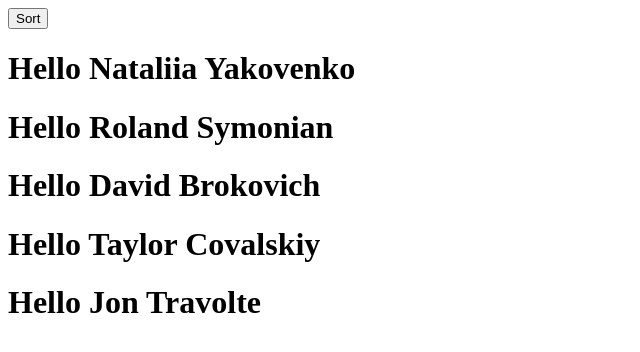
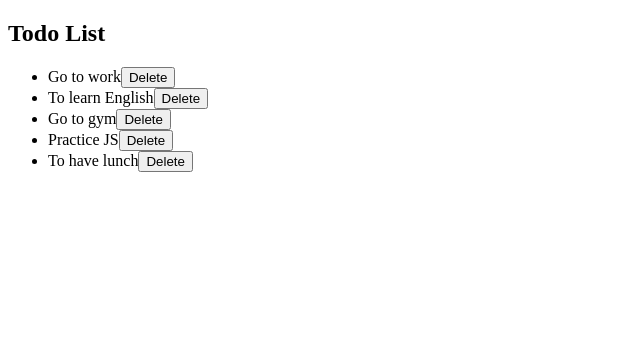
Before and after one commit to NataliiaYakovenko/react-rom-app, a React (Create React App) app: page / in a window 1280 px wide. Shown: the top 352 px of the page, without its empty margins (0-640 px from the left). Built offline with nearby package versions, Linux system fonts and the light colour scheme.

Commit message:
Add component TodoList

```diff
--- /dev/null
+++ b/src/components/Todolist/TodoList.js
@@ -0,0 +1,55 @@
+import React from "react";
+
+class TodoList extends React.Component {
+  constructor(props) {
+    super(props);
+    this.state = {
+      arrayTodoList: [
+        {
+          id: 1,
+          text: "Go to work",
+        },
+        {
+          id: 2,
+          text: "To learn English",
+        },
+        {
+          id: 3,
+          text: "Go to gym",
+        },
+        {
+          id: 4,
+          text: "Practice JS",
+        },
+        {
+          id: 5,
+          text: "To have lunch",
+        },
+      ],
+    };
+  }
+
+  deleteTask = (id) => {
+    this.setState((prevState) => ({
+      arrayTodoList: prevState.arrayTodoList.filter(task => task.id !== id)
+    }))
+  };
+
+  render() {
+    const { arrayTodoList } = this.state;
+    return (
+      <>
+        <h2>Todo List</h2>
+        <ul>
+          {arrayTodoList.map((task) => (
+            <li key={task.id}>{task.text}
+              <button onClick={() => {this.deleteTask(task.id)}}>Delete</button>
+            </li>
+          ))}
+        </ul>
+      </>
+    );
+  }
+}
+
+export default TodoList;
--- a/src/index.js
+++ b/src/index.js
@@ -1,7 +1,8 @@
 import React from "react";
 import ReactDOM from "react-dom/client";
-import AlohaDashboard from "./components/AlohaDashboard/AlohaDashboard";
+//import AlohaDashboard from "./components/AlohaDashboard/AlohaDashboard";
+import TodoList from "./components/Todolist/TodoList";
 
 
 const root = ReactDOM.createRoot(document.getElementById("root"));
-root.render(<AlohaDashboard/>);
+root.render(<TodoList/>);
```
Also changed, not shown: src/components/AlohaDashboard/AlohaDashboard.js (+27 -0 lines).
